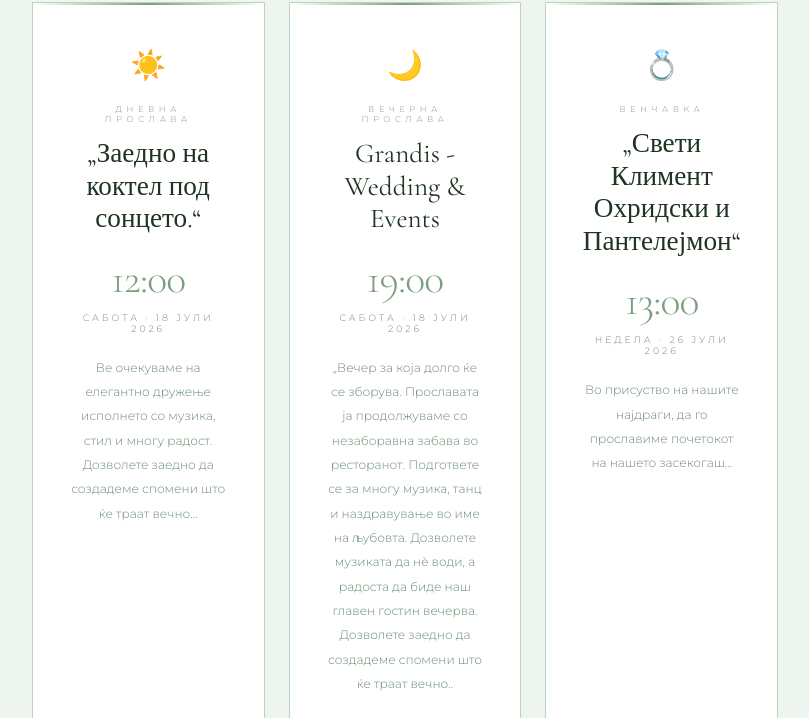
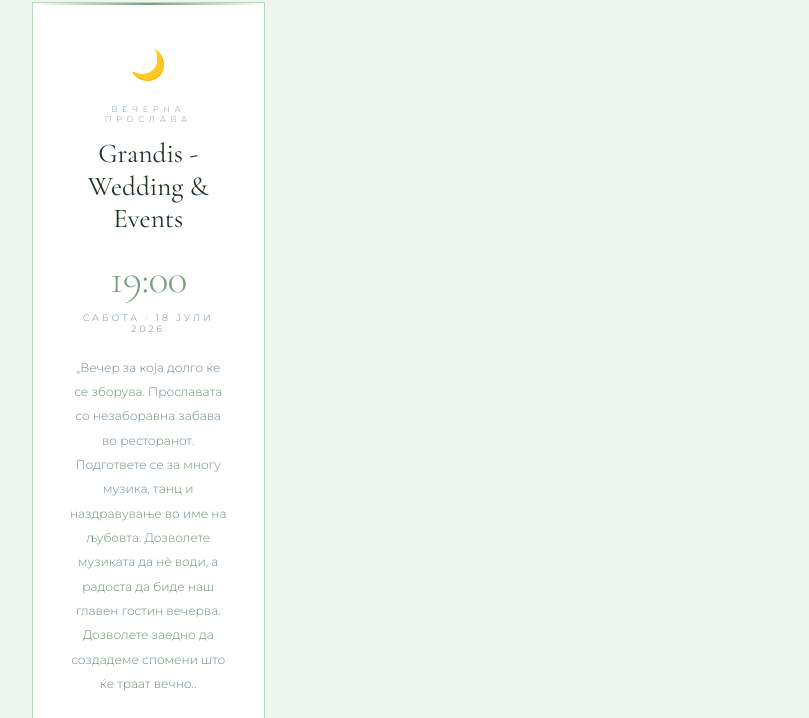
Before and after one commit to kostadinovs/svadbaKarolinaStole, a plain HTML site: page index.html in a window 1280 px wide. Shown: the part 1619-2337 px from the top of the page, without its empty margins (235-1044 px from the left). Drawn offline with nearby package versions, Linux system fonts and the light colour scheme.

Commit message:
index.html

```diff
--- a/index.html
+++ b/index.html
@@ -947,24 +947,6 @@
   <div class="ornament-line"><div class="ornament-diamond"></div></div>
 
   <div class="events-grid events-grid-3">
-
-    <!-- Day event -->
-    <div class="event-card">
-      <span class="event-icon">☀️</span>
-      <p class="event-type">Дневна прослава</p>
-      <h3 class="event-title">„Заедно на коктел под сонцето.“</h3>
-      <span class="event-time">12:00</span>
-      <span class="event-date-label">Сабота · 18 Јули 2026</span>
-      <p class="event-desc">
-      Ве очекуваме на елегантно дружење исполнето со музика, стил и многу радост.<br>Дозволете заедно да создадеме спомени
-      што ќе траат вечно...
-      </p>
-      <a class="map-btn" href="https://www.google.com/maps?q=41.580861,22.333722" target="_blank">
-        <svg width="16" height="16" viewBox="0 0 24 24" fill="none" stroke="currentColor" stroke-width="1.5"><path d="M12 2C8.13 2 5 5.13 5 9c0 5.25 7 13 7 13s7-7.75 7-13c0-3.87-3.13-7-7-7z"/><circle cx="12" cy="9" r="2.5"/></svg>
-        Погледни локација на мапа
-      </a>
-    </div>
-
     <!-- Evening event -->
     <div class="event-card">
       <span class="event-icon">🌙</span>
@@ -974,28 +956,12 @@
       <span class="event-date-label">Сабота · 18 Јули 2026</span>
       <p class="event-desc">
         „Вечер за која долго ќе се зборува.
-        Прославата ја продолжуваме со незаборавна забава во ресторанот. Подгответе се за многу музика, танц и наздравување во име на љубовта.
+        Прославата со незаборавна забава во ресторанот. Подгответе се за многу музика, танц и наздравување во име на љубовта.
         Дозволете музиката да нè води, а радоста да биде наш главен гостин вечерва.<br>
         Дозволете заедно да создадеме спомени што ќе траат вечно..
       </p>
 
       <a class="map-btn" href="https://www.google.com/maps?q=41.451361,22.648556" target="_blank">
-        <svg width="16" height="16" viewBox="0 0 24 24" fill="none" stroke="currentColor" stroke-width="1.5"><path d="M12 2C8.13 2 5 5.13 5 9c0 5.25 7 13 7 13s7-7.75 7-13c0-3.87-3.13-7-7-7z"/><circle cx="12" cy="9" r="2.5"/></svg>
-        Погледни локација на мапа
-      </a>
-    </div>
-
-    <!-- Ceremony -->
-    <div class="event-card">
-      <span class="event-icon">💍</span>
-      <p class="event-type">Венчавка</p>
-      <h3 class="event-title">„Свети Климент Охридски и Пантелејмон“</h3>
-      <span class="event-time">13:00</span>
-      <span class="event-date-label">Недела · 26 Јули 2026</span>
-      <p class="event-desc">
-        Во присуство на нашите најдраги, да го прославиме почетокот на нашето засекогаш...
-      </p>
-      <a class="map-btn" href="https://www.google.com/maps?q=41.11241688630061, 20.790941563391176" target="_blank">
         <svg width="16" height="16" viewBox="0 0 24 24" fill="none" stroke="currentColor" stroke-width="1.5"><path d="M12 2C8.13 2 5 5.13 5 9c0 5.25 7 13 7 13s7-7.75 7-13c0-3.87-3.13-7-7-7z"/><circle cx="12" cy="9" r="2.5"/></svg>
         Погледни локација на мапа
       </a>
```
